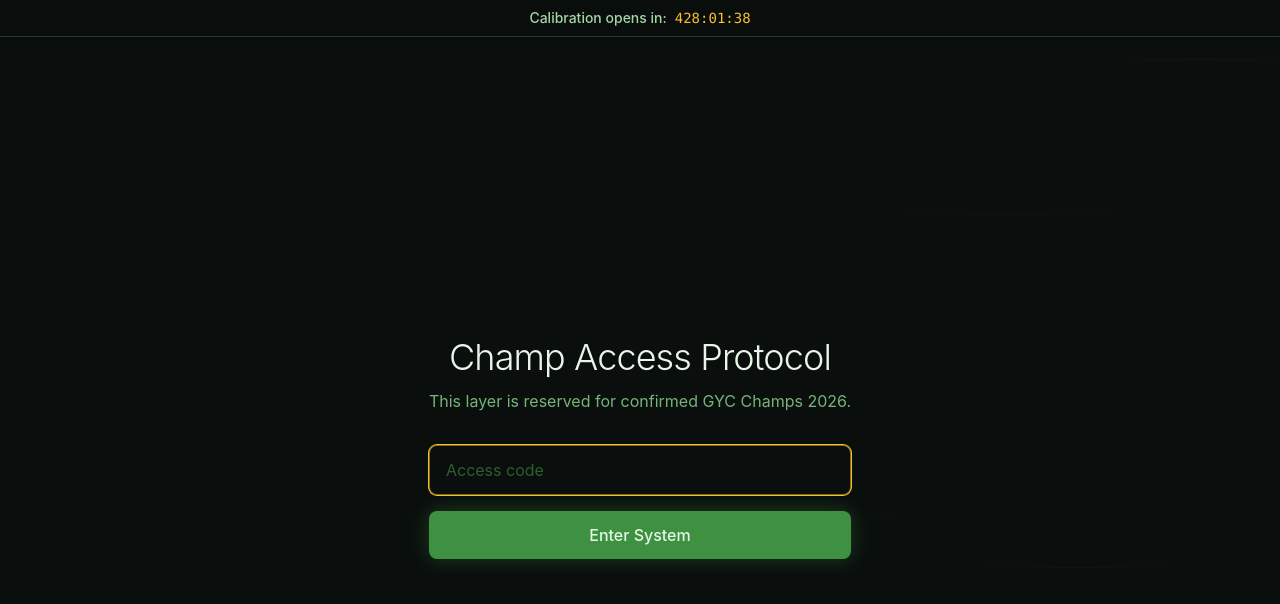
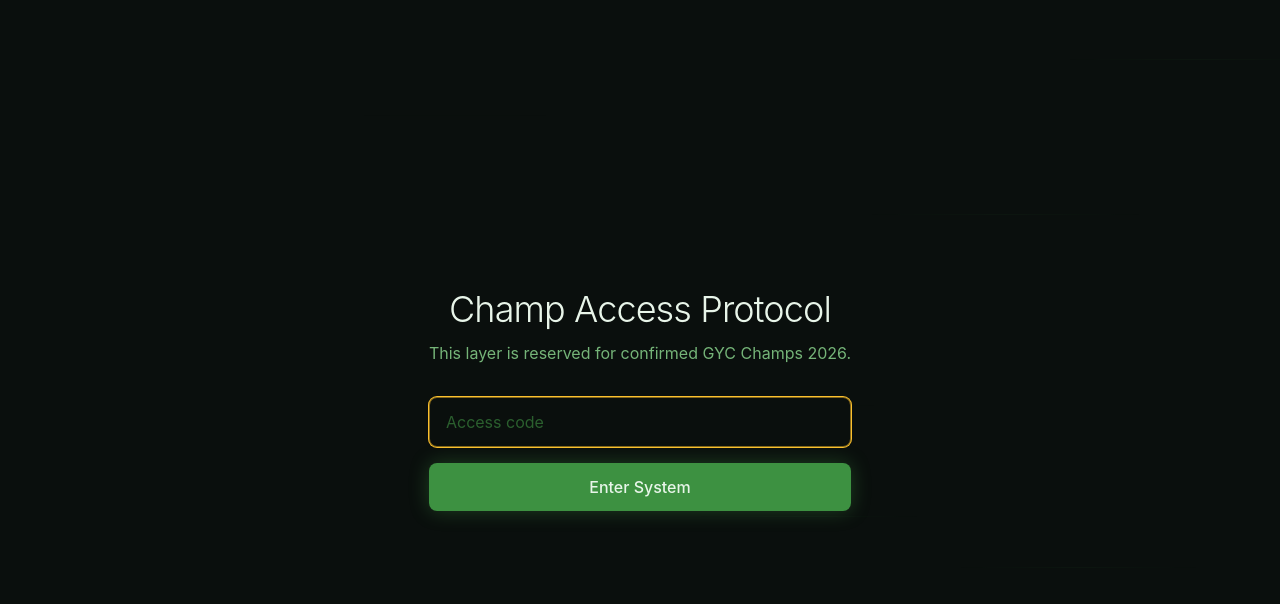
Before and after one commit to adiosaj/goblue.earth, a Next.js app: page / in a window 1280 px wide. Shown: the top 604 px of the page. Built offline with nearby package versions, Linux system fonts and the light colour scheme.

Commit message:
Initial commit: GYC Champ Door 1

```diff
--- a/app/layout.tsx
+++ b/app/layout.tsx
@@ -1,7 +1,6 @@
 import type { Metadata } from 'next'
 import './globals.css'
 import NetworkBackground from '@/components/NetworkBackground'
-import GlobalCountdownGate from '@/components/GlobalCountdownGate'
 
 export const metadata: Metadata = {
   title: process.env.NEXT_PUBLIC_SITE_NAME || 'GYC Champ Signal Mapper',
@@ -18,8 +17,7 @@ export default function RootLayout({
       <body className="min-h-screen bg-solar-dark text-solar-green-50">
         <div className="network-bg" id="network-bg"></div>
         <NetworkBackground />
-        <GlobalCountdownGate />
-        <div className="pt-12">{children}</div>
+        {children}
       </body>
     </html>
   )
--- a/components/GlobalCountdownGate.tsx
+++ /dev/null
@@ -1,85 +0,0 @@
-'use client'
-
-import { useState, useEffect } from 'react'
-
-// 8:00 Germany (CET = UTC+1) → 07:00 UTC; 48h duration
-const START_AT = new Date('2026-03-06T07:00:00Z').getTime()
-const END_AT = new Date('2026-03-08T07:00:00Z').getTime() // START_AT + 48h
-const END_AT_UTC_STRING = '2026-03-08T07:00:00.000Z'
-
-function formatHMS(ms: number): string {
-  if (ms <= 0) return '00:00:00'
-  const totalSeconds = Math.floor(ms / 1000)
-  const h = Math.floor(totalSeconds / 3600)
-  const m = Math.floor((totalSeconds % 3600) / 60)
-  const s = totalSeconds % 60
-  return [h, m, s].map((n) => n.toString().padStart(2, '0')).join(':')
-}
-
-type Phase = 'before' | 'during' | 'after'
-
-export default function GlobalCountdownGate() {
-  const [phase, setPhase] = useState<Phase>('before')
-  const [countdown, setCountdown] = useState('00:00:00')
-
-  useEffect(() => {
-    const tick = () => {
-      const now = Date.now()
-      if (now < START_AT) {
-        setPhase('before')
-        setCountdown(formatHMS(START_AT - now))
-      } else if (now < END_AT) {
-        setPhase('during')
-        setCountdown(formatHMS(END_AT - now))
-      } else {
-        setPhase('after')
-        setCountdown('00:00:00')
-      }
-    }
-    tick()
-    const id = setInterval(tick, 1000)
-    return () => clearInterval(id)
-  }, [])
-
-  const bannerLabel =
-    phase === 'before'
-      ? 'Calibration opens in:'
-      : phase === 'during'
-        ? 'Calibration closes in:'
-        : 'Calibration closed'
-
-  return (
-    <>
-      {/* Fixed banner on every page */}
-      <div
-        className="fixed left-0 right-0 top-0 z-[100] flex items-center justify-center border-b border-solar-green-500/30 bg-solar-dark/95 px-4 py-2 text-center text-sm text-solar-green-100 shadow-lg backdrop-blur-sm"
-        aria-live="polite"
-      >
-        <span className="font-medium text-solar-green-200">{bannerLabel}</span>
-        <span className="ml-2 font-mono tabular-nums text-solar-gold-400">
-          {countdown}
-        </span>
-      </div>
-
-      {/* Full-screen lock overlay when expired */}
-      {phase === 'after' && (
-        <div
-          className="fixed inset-0 z-[200] flex flex-col items-center justify-center bg-solar-dark/98 px-6 text-solar-green-50"
-          role="alert"
-          aria-live="assertive"
-        >
-          <p className="max-w-md text-center text-lg italic leading-relaxed text-solar-green-200 md:text-xl">
-            &ldquo;Somewhere, something incredible is waiting to be known.&rdquo;
-          </p>
-          <p className="mt-4 text-solar-gold-400">— Carl Sagan</p>
-          <p className="mt-8 text-xl font-medium text-solar-green-100">
-            Calibration window closed.
-          </p>
-          <p className="mt-2 font-mono text-sm text-solar-green-300/90">
-            {END_AT_UTC_STRING} (UTC)
-          </p>
-        </div>
-      )}
-    </>
-  )
-}
```
